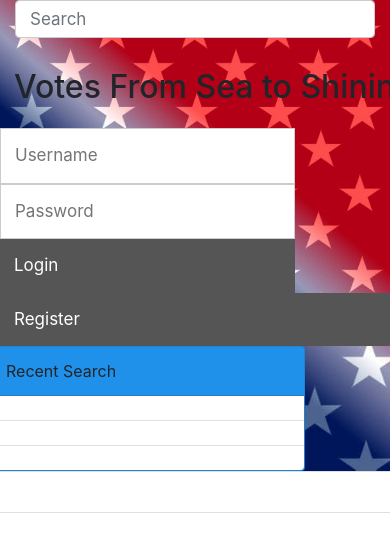
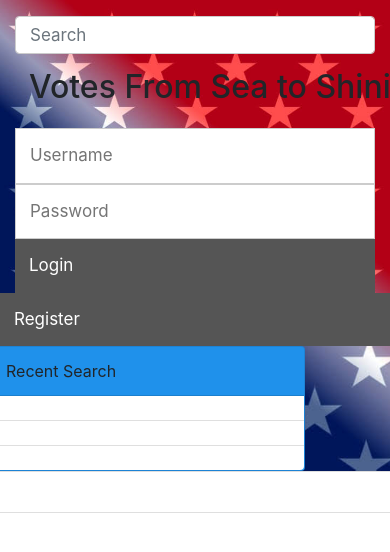
Before and after one commit to jmerges/County-Election-Results-Project, a website: page views/homepage.html in a window 390 px wide. Drawn offline with nearby package versions, Linux system fonts and the light colour scheme.

Commit message:
center nav bar

```diff
--- a/public/css/style.css
+++ b/public/css/style.css
@@ -20,6 +20,10 @@ body {
   /* background-image: url("../img/flag.jpg"); */
 }
 
+.container-fluid {
+  float: right;
+}
+
 #recent-search {
   background-color: #2196F3;
 }
@@ -39,6 +43,11 @@ body {
   background-color: #2196F3;
   color: white;
 }
+
+#form {
+  float: right;
+}
+
 
 .topnav .login-container {
   float: right;
@@ -70,10 +79,10 @@ body {
 
 @media screen and (max-width: 600px) {
   .topnav .login-container {
-    float: none;
+    float: right;
   }
   .topnav a, .topnav input[type=text], #loginButton, #registerButton {
-    float: none;
+    float: right;
     display: block;
     text-align: left;
     width: 100%;
--- a/views/homepage.html
+++ b/views/homepage.html
@@ -17,7 +17,7 @@
   <div class="topnav">
     <div class="container-fluid">
       <div class='row'>
-        <div class="col-md-3">
+        <div class="col-md-4">
           <form class="navbar-form navbar-left" action="/action_page.php">
             <div class="form-group">
               <input type="text" class="form-control" placeholder="Search">
@@ -25,17 +25,19 @@
           </form>
         </div>
 
-
+        <div class="col-md-4">
         <div class="navbar-header">
           <a class="navbar-brand"> <h2>Votes From Sea to Shining Sea</h2></a>
         </div>
+      </div>
 
-
+        <div class="col-md-4">
         <form id="form" action="/action_page.php">
           <input type="text" placeholder="Username" name="username">
           <input type="text" placeholder="Password" name="psw">
           <button type="submit" id="loginButton">Login</button>
         </form>
+      </div>
 
         <!-- Modal button for signup -->
         <button type="button" id="registerButton" data-toggle="modal" data-target="#registerUser">Register</button>
```
